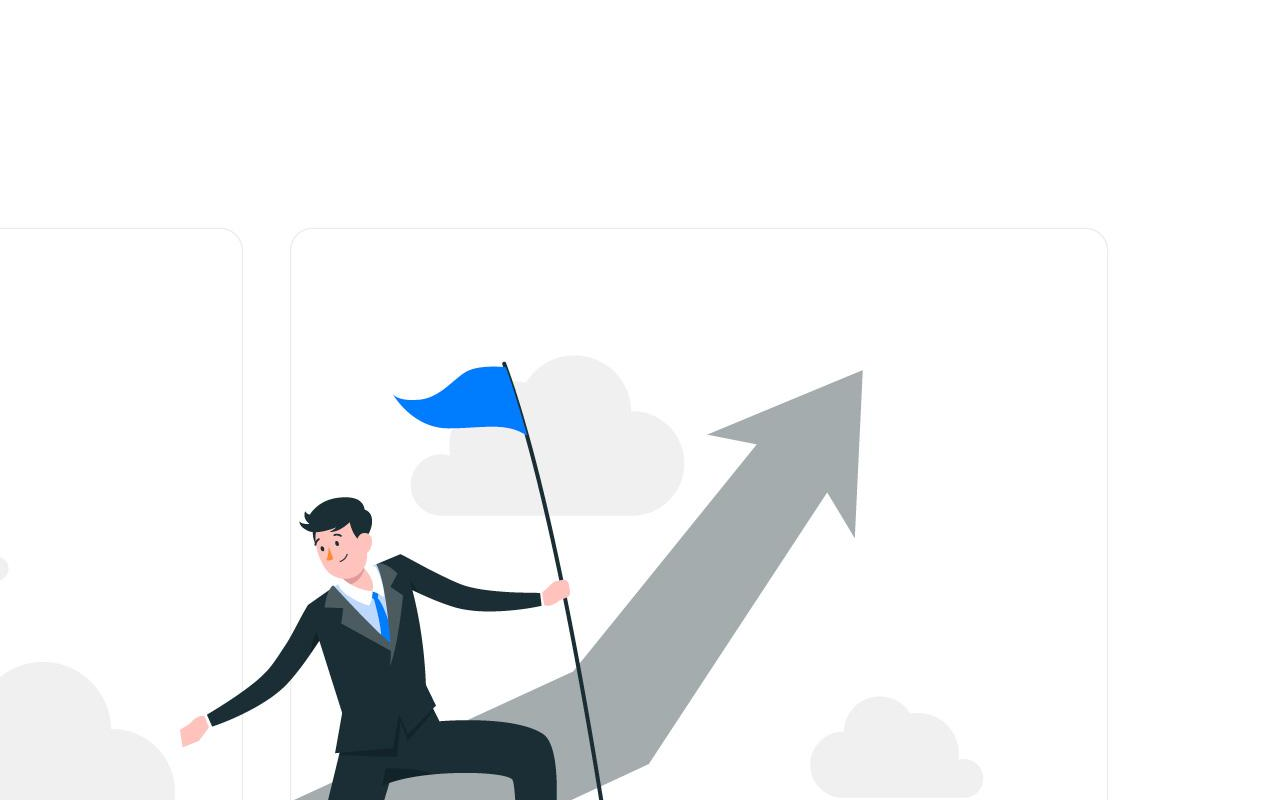
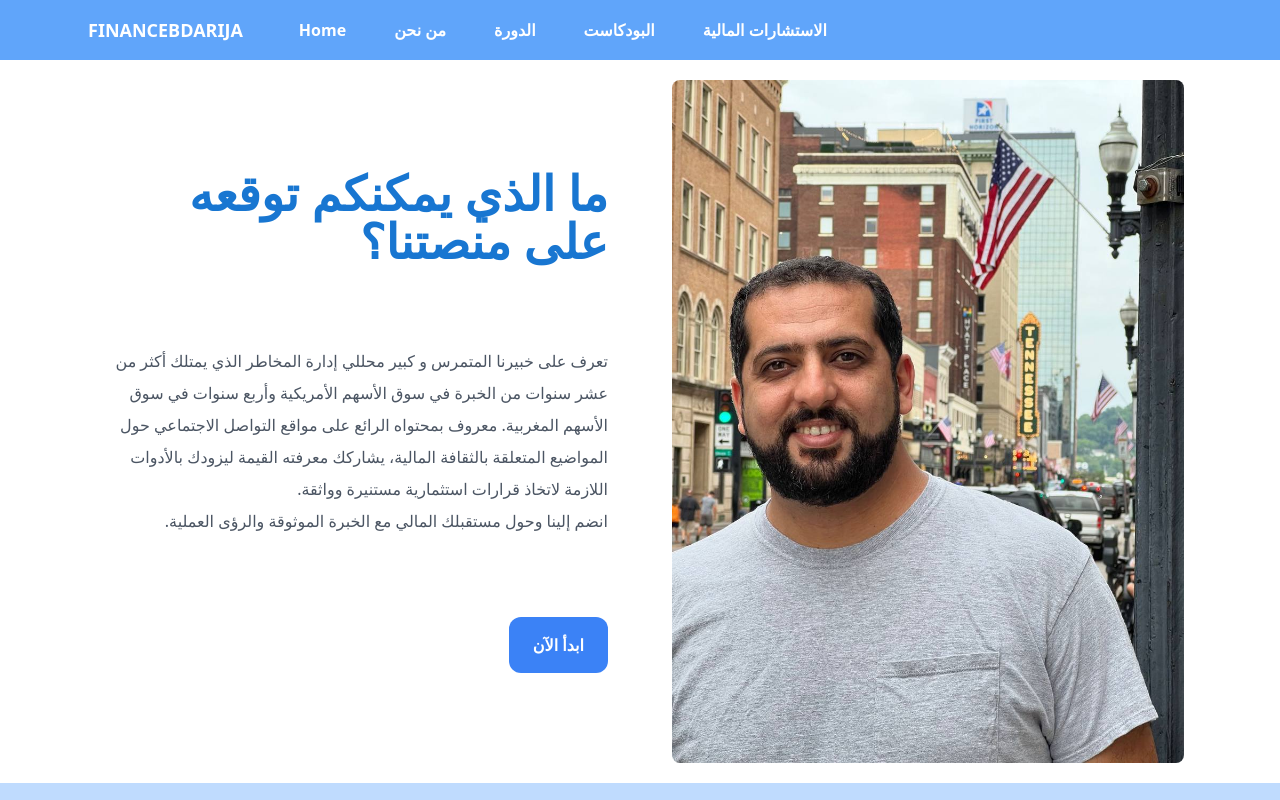
Before and after one commit to hmweb77/financebdarija-course, a Next.js app: page / in a window 1280 px wide. Shown: the top 800 px of the page. Built offline with nearby package versions, Linux system fonts and the light colour scheme.

Commit message:
modify style and add links

```diff
--- a/package.json
+++ b/package.json
@@ -23,7 +23,6 @@
     "react-dom": "^18",
     "react-horizontal-scrolling-menu": "^7.0.0",
     "react-i18next": "^14.1.1",
-    "sharp": "^0.33.4",
     "swiper": "^11.1.4"
   },
   "devDependencies": {
--- a/src/components/Header/Header.jsx
+++ b/src/components/Header/Header.jsx
@@ -1,5 +1,5 @@
-import { useState } from 'react';
-import Link from 'next/link';
+import { useState } from "react";
+import Link from "next/link";
 
 const Navbar = () => {
   // State for mobile menu toggle
@@ -14,60 +14,122 @@ const Navbar = () => {
     <nav className=" shadow-lg bg-blue-400 ">
       <div className="max-w-6xl mx-auto px-4">
         <div className="flex justify-between">
-          <div className="flex space-x-7">
+          <div className="flex space-x-10">
             {/* Logo */}
-            <div>
-              <Link href="/" className="flex items-center py-4 px-2">
-                <span className="font-semibold text-white text-lg"> FINANCEBDARIJA</span>
+
+            <Link href="/" className="flex items-center py-4 px-2">
+              <span className="font-semibold text-white text-lg">
+                {" "}
+                FINANCEBDARIJA
+              </span>
+            </Link>
+
+            {/* Primary Nav Items */}
+            <div className="hidden md:flex items-center space-x-8 ">
+              <Link
+                href="/"
+                className="py-2 px-2 text-white rounded-lg  font-semibold hover:bg-blue-900 hover:text-gray-300 "
+              >
+                Home
               </Link>
-            </div>
-            {/* Primary Nav Items */}
-            <div className="hidden md:flex items-center space-x-1 ">
-              <Link href="/" className="py-2 px-2 text-white rounded-lg  font-semibold hover:bg-blue-900 hover:text-gray-300 ">
-              Home
+              <Link
+                href="/"
+                className="py-2 px-2 text-white rounded-lg font-semibold hover:bg-blue-900 hover:text-gray-300 "
+              >
+                من نحن
               </Link>
-              <Link href="/" className="py-2 px-2 text-white rounded-lg font-semibold hover:bg-blue-900 hover:text-gray-300 ">
-                About Us
+              <Link
+                href="/"
+                className="py-2 px-2 text-white rounded-lg  font-semibold hover:bg-blue-900 hover:text-gray-300 "
+              >
+                الدورة
               </Link>
-              <Link href="/" className="py-2 px-2 text-white rounded-lg  font-semibold hover:bg-blue-900 hover:text-gray-300 ">
-                Courses
+              <Link
+                href="/"
+                className="py-2 px-2 text-white rounded-lg  font-semibold hover:bg-blue-900 hover:text-gray-300 "
+              >
+                البودكاست
               </Link>
-              <Link href="/" className="py-2 px-2 text-white rounded-lg  font-semibold hover:bg-blue-900 hover:text-gray-300 ">
-                Podcast
+              <Link
+                href="/"
+                className="py-2 px-2 text-white rounded-lg  font-semibold hover:bg-blue-900 hover:text-gray-300 "
+              >
+                الاستشارات المالية
               </Link>
             </div>
           </div>
           {/* Secondary Nav Items */}
-          <div className="hidden md:flex items-center space-x-3">
+          {/* <div className="hidden md:flex items-center space-x-3">
             <Link href="/" className="py-2 px-2 font-medium text-blue-900  rounded-xl hover:bg-blue-900 hover:text-white ">
               Log In
             </Link>
             <Link href="/" className="py-2 px-2 font-medium text-blue-900 rounded-xl  hover:bg-blue-900 hover:text-white ">
               Sign Up
             </Link>
-          </div>
+          </div> */}
           {/* Mobile menu button */}
           <div className="md:hidden flex items-center">
-            <button className="outline-none mobile-menu-button" onClick={toggleMobileMenu}>
-              <svg className="w-6 h-6 text-gray-500 hover:text-blue-main"
+            <button
+              className="outline-none mobile-menu-button"
+              onClick={toggleMobileMenu}
+            >
+              <svg
+                className="w-6 h-6 text-gray-500 hover:text-blue-main"
                 xmlns="http://www.w3.org/2000/svg"
                 fill="none"
                 viewBox="0 0 24 24"
-                stroke="currentColor">
-                <path strokeLinecap="round" strokeLinejoin="round" strokeWidth={2} d="M4 6h16M4 12h16m-7 6h7" />
+                stroke="currentColor"
+              >
+                <path
+                  strokeLinecap="round"
+                  strokeLinejoin="round"
+                  strokeWidth={2}
+                  d="M4 6h16M4 12h16m-7 6h7"
+                />
               </svg>
             </button>
           </div>
         </div>
       </div>
       {/* Mobile Menu */}
-      <div className={`${isOpen ? 'block' : 'hidden'} mobile-menu`}>
+      <div className={`${isOpen ? "block" : "hidden"} mobile-menu`}>
         <ul>
-          <li><Link href="/" className="block text-sm px-2 py-4 text-white hover:bg-blue-900 hover:text-gray-300 ">About Us</Link></li>
-          <li><Link href="/" className="block text-sm px-2 py-4 text-white hover:bg-blue-900 hover:text-gray-300 ">Courses</Link></li>
-          <li><Link href="/" className="block text-sm px-2 py-4 text-white hover:bg-blue-900 hover:text-gray-300 ">Podcast</Link></li>
-          <li><Link href="/" className="block text-sm px-2 py-4 text-white hover:bg-blue-900 hover:text-gray-300 ">Log In</Link></li>
-          <li><Link href="/" className="block text-sm px-2 py-4 text-white  hover:bg-blue-900 hover:text-gray-300 ">Sign Up</Link></li>
+          <li>
+            <Link
+              href="/"
+              onClick={toggleMobileMenu}
+              className="block text-sm px-2 py-4 text-white hover:bg-blue-900 hover:text-gray-300 "
+            >
+              من نحن
+            </Link>
+          </li>
+          <li>
+            <Link
+              href="/"
+              onClick={toggleMobileMenu}
+              className="block text-sm px-2 py-4 text-white hover:bg-blue-900 hover:text-gray-300 "
+            >
+              الدورة
+            </Link>
+          </li>
+          <li>
+            <Link
+              href="/"
+              onClick={toggleMobileMenu}
+              className="block text-sm px-2 py-4 text-white hover:bg-blue-900 hover:text-gray-300 "
+            >
+              البودكاست
+            </Link>
+          </li>
+          <li>
+            <Link
+              href="/"
+              onClick={toggleMobileMenu}
+              className="block text-sm px-2 py-4 text-white hover:bg-blue-900 hover:text-gray-300 "
+            >
+              الاستشارات المالية
+            </Link>
+          </li>
         </ul>
       </div>
     </nav>
--- a/src/components/Home/HeroSection.jsx
+++ b/src/components/Home/HeroSection.jsx
@@ -2,7 +2,7 @@ import { useState, useEffect } from "react";
 import { motion } from "framer-motion";
 import Image from "next/image";
 // import { useTranslation } from 'next-i18next';
-import FirstImage from "/public/assets/grow.jpg";
+import FirstImage from "/public/assets/profile.jpg";
 import { useRouter } from "next/router";
 import Arrow from "../../../public/assets/yal.png";
 
@@ -18,8 +18,8 @@ const HeroSection = () => {
       animate={{ opacity: 1 }}
       transition={{ duration: 2 }}
     >
-      <div className="max-w-6xl mx-auto px-4" dir="rtl">
-        <div className="grid grid-cols-1 md:grid-cols-2 gap-4 items-center">
+      <div className="max-w-6xl mx-auto px-8" dir="rtl">
+        <div className="grid grid-cols-1 md:grid-cols-2 gap-16 items-center">
           <motion.div
             className="w-full"
             initial={{ x: -200, opacity: 0 }}
@@ -32,9 +32,9 @@ const HeroSection = () => {
               className="rounded-lg"
             />
           </motion.div>
-          <div className="space-y-4">
+          <div className="space-y-20">
             <motion.h1
-              className="text-3xl md:text-5xl font-bold text-gray-800"
+              className="text-3xl md:text-5xl font-bold text-main"
               initial={{ x: -200, opacity: 0 }}
               animate={{ x: 0, opacity: 1 }}
               transition={{ duration: 2 }}
@@ -42,33 +42,24 @@ const HeroSection = () => {
               ما الذي يمكنكم توقعه على منصتنا؟
             </motion.h1>
             <motion.p
-              className="text-base text-gray-600"
+              className="text-base leading-8 text-gray-600"
               initial={{ x: 200, opacity: 0 }}
               animate={{ x: 0, opacity: 1 }}
               transition={{ duration: 2 }}
             >
-              مرحبًا بكم في منصتنا المتخصصة في الثقافة المالية، وجهتكم الشاملة
-              لكل ما يتعلق بالمال والاستثمار والإدارة المالية. نسعى من خلال هذه
-              المنصة إلى نشر الوعي المالي وتعزيز فهمكم للأسس والمفاهيم المالية
-              التي تمكنكم من تحقيق النجاح والاستقرار المالي. تقدم لكم دورة
-              FINANCEBDARIJA مزيدا من المعرفة ومعلومات حصرية، مسلطة الضوء على
-              كل الجوانب بشرح مفصل وبلغة سلسة وواضحة. تساعدك الدورة على الفهم
-              الجيد والاستيعاب التام، ولتمكنك من الانتقال بخطى واثقة من مستوى
-              المبتدئ إلى مستوى الاحتراف في التمويل الشخصي دون الحاجة إلى البحث
-              والتنقيب في متاهات المعلومات غير الموثوقة. حيث تجمع دورة
-              FINANCEBDARIJA بين النصائح والإرشادات حول كيفية إدارة الميزانية
-              الشخصية، الادخار، التخطيط المالي، وكيفية تحقيق الأهداف المالية.
-              بالإضافة إلى ذلك، توفر الدورة دورات تفصيلية حول كيفية الاستثمار في
-              بورصة الدار البيضاء، فهم آليات السوق، واستخدام الأدوات المالية
-              لتحقيق عوائد مستدامة. إن دورة FINANCEBDARIJA طريقك المباشر نحو
-              التفوق المالي.
+              تعرف على خبيرنا المتمرس و كبير محللي إدارة المخاطر الذي يمتلك أكثر
+              من عشر سنوات من الخبرة في سوق الأسهم الأمريكية وأربع سنوات في سوق
+              الأسهم المغربية. معروف بمحتواه الرائع على مواقع التواصل الاجتماعي
+              حول المواضيع المتعلقة بالثقافة المالية، يشاركك معرفته القيمة
+              ليزودك بالأدوات اللازمة لاتخاذ قرارات استثمارية مستنيرة وواثقة.
+              <br></br>
+              انضم إلينا وحول مستقبلك المالي مع الخبرة الموثوقة والرؤى العملية.
             </motion.p>
 
             <button
               className="bg-blue-500 hover:bg-blue-700 text-white font-bold py-4 px-6 rounded-xl inline-flex items-center"
               onClick={() => router.push("/")}
             >
-
               ابدأ الآن
             </button>
           </div>
--- a/src/components/Home/Pricing.jsx
+++ b/src/components/Home/Pricing.jsx
@@ -3,10 +3,11 @@ import img1 from "../../../public/assets/euro.jpg";
 import img2 from "../../../public/assets/upp.png";
 import img3 from "../../../public/assets/podcas.png";
 import Image from "next/image";
+import Link from "next/link"; // Import Link
+
 export const PricingData = [
   {
     title: "بورصة الدار البيضاء",
-
     price: 99,
     description: [
       "دورات تفصيلية حول كيفية الاستثمار في بورصة ",
@@ -14,10 +15,10 @@ export const PricingData = [
       " فهم آليات السوق",
     ],
     Img: img2,
+    href: "https://www.financebdarija.co/de5a4eed-711e-4d01-9af9-f90183388a54",
   },
   {
-    title: "التمويل الشخصي",
-
+    title: "الاستشارات المالية الشخصية  ",
     price: 40,
     description: [
       "نصائح حول كيفية إدارة الميزانية الشخصية و الادخار ",
@@ -25,6 +26,7 @@ export const PricingData = [
       "  إرشادات حول كيفيةالتخطيط المالي",
     ],
     Img: img1,
+    href: "https://www.financebdarija.co/consulting",
   },
   {
     title: "بودكاست ",
@@ -35,6 +37,7 @@ export const PricingData = [
       "بودكاست للإستثمار بالبورصة المحلية أو العالمية",
     ],
     Img: img3,
+    href: "https://www.financebdarija.co/podcast",
   },
 ];
 
@@ -47,23 +50,28 @@ const PricingComponent = () => {
 
       <div className="max-w-6xl mx-auto grid grid-cols-1 md:grid-cols-3 gap-8">
         {PricingData.map((plan, index) => (
-          <div key={index} className=" bg-white rounded-xl shadow-md p-6">
+          <Link href={plan.href} key={index} passHref>
+            <div className=" bg-white rounded-xl shadow-md p-6 cursor-pointer hover:shadow-lg transition-shadow duration-300">
               <h2 className="text-xl font-semibold text-center mb-4 flex items-center justify-center">
                 <Image src={plan.Img} alt="Image" width={50} className="ml-2" />
                 {plan.title}
               </h2>
-            <p className="text-3xl text-center font-bold mb-4">${plan.price}</p>
+              <p className="text-3xl text-center font-bold mb-4">
+                ${plan.price}
+              </p>
 
               <hr className="my-4" />
+
               <ul className="text-sm mb-6">
                 <li>✔ {plan.description[0]}</li>
-              <li>✔{plan.description[1]}</li>
+                <li>✔ {plan.description[1]}</li>
                 <li>✔ {plan.description[2]}</li>
               </ul>
               <button className="w-full bg-blue-500 text-white rounded-full py-2 px-4 hover:bg-blue-600">
                 اشتراك
               </button>
             </div>
+          </Link>
         ))}
       </div>
     </div>
--- /dev/null
+++ b/src/pages/_app.jsx
@@ -0,0 +1,25 @@
+
+import Head from 'next/head';
+import "../styles/globals.css";
+import Header from "../components/Header/Header.jsx"
+import Footer from '@/components/Footer/Footer';
+
+
+function MyApp({ Component, pageProps }) {
+  return (
+    <>
+    <Head>
+        <title>Financebdarija</title>
+        <meta name="description" content="Website for coaches in lisbon " />
+        <meta name="viewport" content="width=device-width, initial-scale=1" />
+        <meta charSet="UTF-8" />
+        <link rel="icon" href="/favicon.ico" />
+      </Head>
+     <Header/>
+      <Component {...pageProps} />
+   <Footer/>
+    </>
+  );
+}
+
+export default MyApp;
--- a/src/styles/globals.css
+++ b/src/styles/globals.css
@@ -1,9 +1,3 @@
 @tailwind base;
 @tailwind components;
 @tailwind utilities;
-
-.bg-custom {
-    background-image: url('../../public/assets/wave-haike.png');
-    background-size: cover;
-    background-position: center;
-  }
```
Also changed, not shown: src/components/Home/Course.jsx (+9 -9 lines), src/components/Layout.jsx (deleted, +0 -22 lines), public/assets/profile.jpg (added), 1 other file (tests, documents, lock files or other folders). Lines whose indentation alone changed are shown as unchanged.
